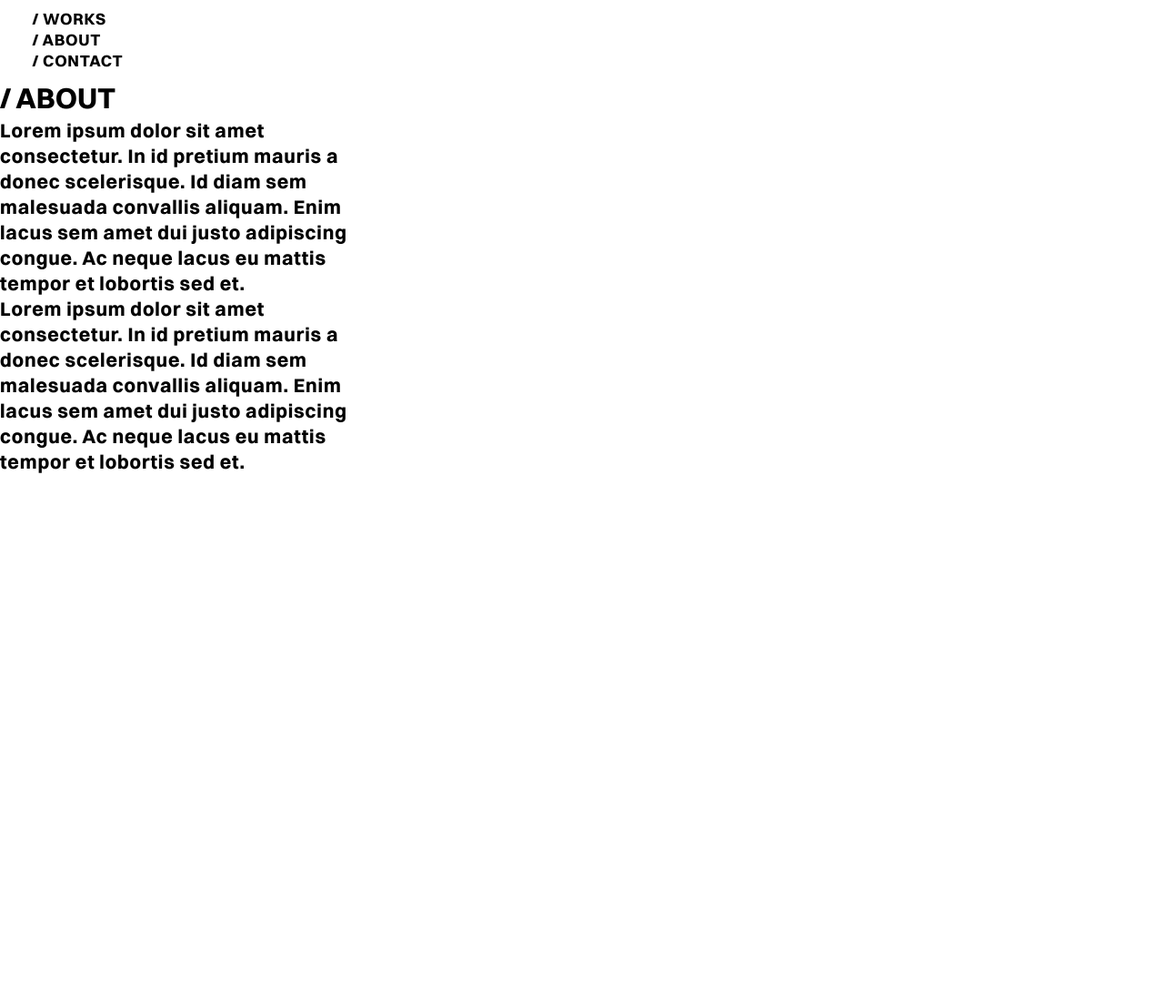
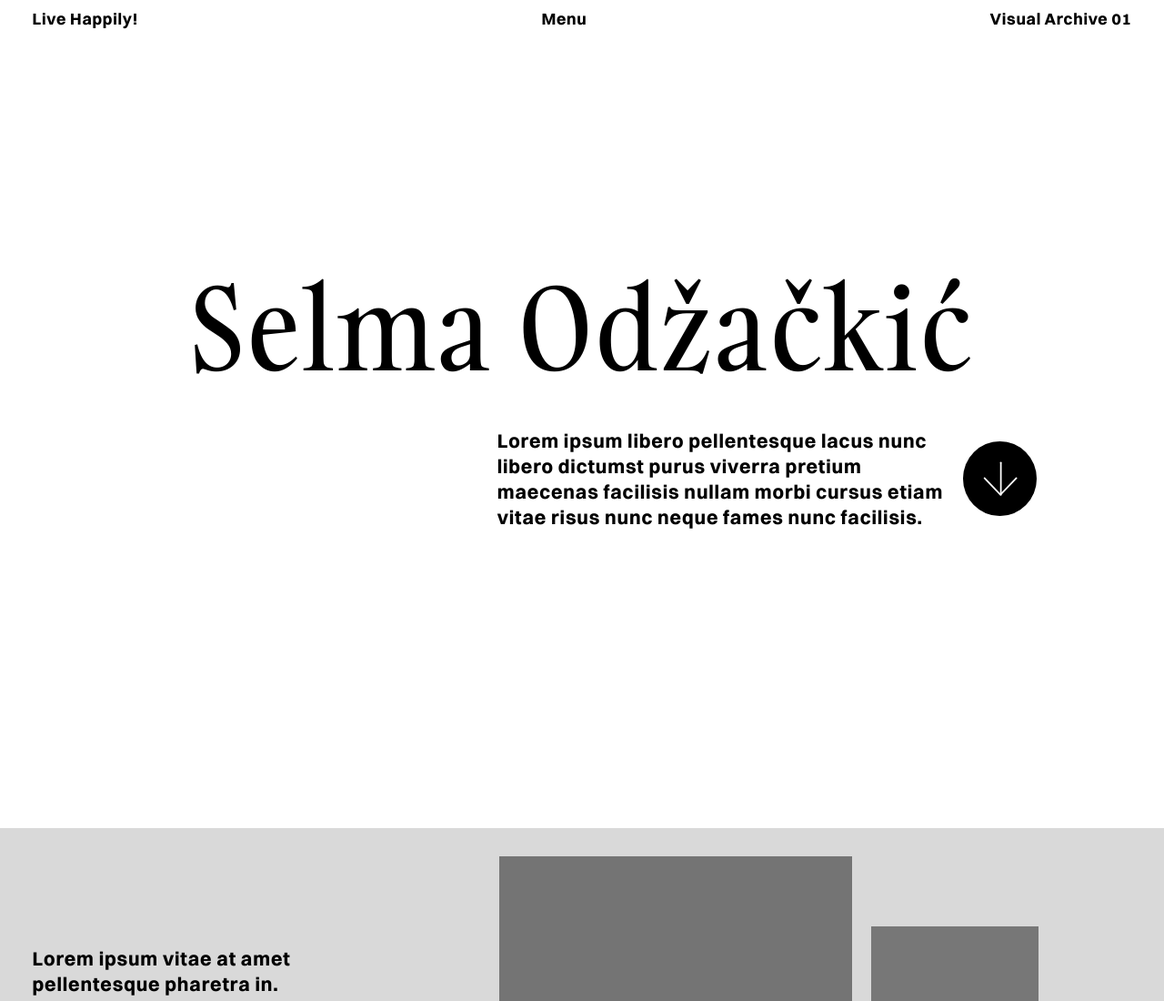
Before and after one commit to selmaodzackic/portfolio, a plain HTML site: page about.html in a window 1280 px wide. Shown: the top 1100 px of the page at 91% size. Before the commit the page ends 800 px from the top, so only its background shows below. Drawn offline with Linux system fonts and the light colour scheme.

Commit message:
Ny design: About
Co-Authored-By: Claude Opus 5.5 <noreply@anthropic.com>

```diff
--- a/about.html
+++ b/about.html
@@ -3,32 +3,58 @@
 <head>
   <meta charset="UTF-8">
   <meta name="viewport" content="width=device-width, initial-scale=1">
-  <title>About – Portfolio</title>
+  <title>About – Selma Odžačkić</title>
+  <link rel="preload" href="fonts/Switzer-Bold.woff2" as="font" type="font/woff2" crossorigin>
+  <link rel="preload" href="fonts/Gambarino-Regular.woff2" as="font" type="font/woff2" crossorigin>
   <link rel="stylesheet" href="css/style.css">
 </head>
-<body>
+<body class="page-about">
   <a class="skip-link" href="#main">Skip to content</a>
 
+  <!-- Menyrad (Figma: Menu bar). "Menu" öppnar navigationen som popover. -->
   <header class="site-header">
-    <nav class="site-nav" aria-label="Main">
-      <ul class="site-nav__list">
-        <li><a class="site-nav__link" href="index.html">/ WORKS</a></li>
-        <li><a class="site-nav__link" href="about.html" aria-current="page">/ ABOUT</a></li>
-        <li><a class="site-nav__link" href="contact.html">/ CONTACT</a></li>
-      </ul>
-    </nav>
+    <a class="site-header__item" href="index.html">Live Happily!</a>
+    <button class="site-header__item" type="button" popovertarget="nav">Menu</button>
+    <a class="site-header__item" href="works.html">Visual Archive 01</a>
   </header>
 
-  <main id="main">
-    <h1 class="page-title">/ ABOUT</h1>
+  <!-- Navigation (Figma: Navigation bar). Pricken markerar aktuell sida. -->
+  <nav class="nav" id="nav" popover aria-label="Main">
+    <ul class="nav__list">
+      <li><a class="nav__link" href="index.html">Home</a></li>
+      <li><a class="nav__link" href="works.html">Visual Archive</a></li>
+      <li><a class="nav__link" href="about.html" aria-current="page">About</a></li>
+      <li><a class="nav__link" href="contact.html">Contact</a></li>
+    </ul>
+  </nav>
 
-    <div class="about">
-      <div class="about__text">
-        <p>Lorem ipsum dolor sit amet consectetur. In id pretium mauris a donec scelerisque. Id diam sem malesuada convallis aliquam. Enim lacus sem amet dui justo adipiscing congue. Ac neque lacus eu mattis tempor et lobortis sed et.</p>
-        <p>Lorem ipsum dolor sit amet consectetur. In id pretium mauris a donec scelerisque. Id diam sem malesuada convallis aliquam. Enim lacus sem amet dui justo adipiscing congue. Ac neque lacus eu mattis tempor et lobortis sed et.</p>
+  <main id="main" class="about">
+    <section class="about__intro">
+      <h1 class="display about__name">Selma Odžačkić</h1>
+      <div class="about__lead">
+        <p>Lorem ipsum libero pellentesque lacus nunc libero dictumst purus viverra pretium maecenas facilisis nullam morbi cursus etiam vitae risus nunc neque fames nunc facilisis.</p>
+        <a class="about__down" href="#more">
+          <img src="img/arrow-down.svg" alt="Scroll down" width="92" height="92">
+        </a>
       </div>
-      <div class="placeholder about__image"></div>
-    </div>
+    </section>
+
+    <section class="about__more" id="more" aria-labelledby="not-catalogued">
+      <div class="about__row">
+        <p class="about__text">Lorem ipsum vitae at amet pellentesque pharetra in.</p>
+        <div class="about__pair">
+        <div class="placeholder about__image-lg"></div>
+        <div class="placeholder about__image-sm"></div>
+      </div>
+      </div>
+      <h2 class="display about__subtitle" id="not-catalogued">[Not Catalogued]</h2>
+      <div class="about__row about__row--end">
+        <div class="about__pair">
+        <div class="placeholder about__image-lg"></div>
+        <div class="placeholder about__image-sm"></div>
+      </div>
+      </div>
+    </section>
   </main>
 </body>
 </html>
```
